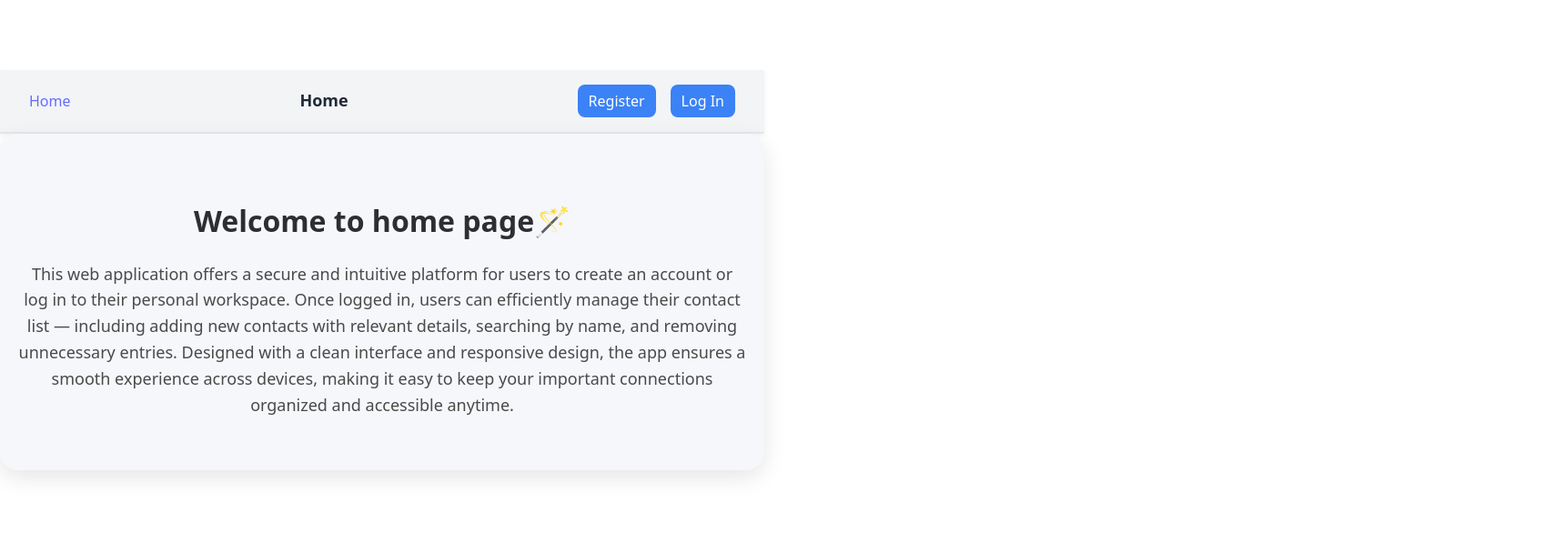
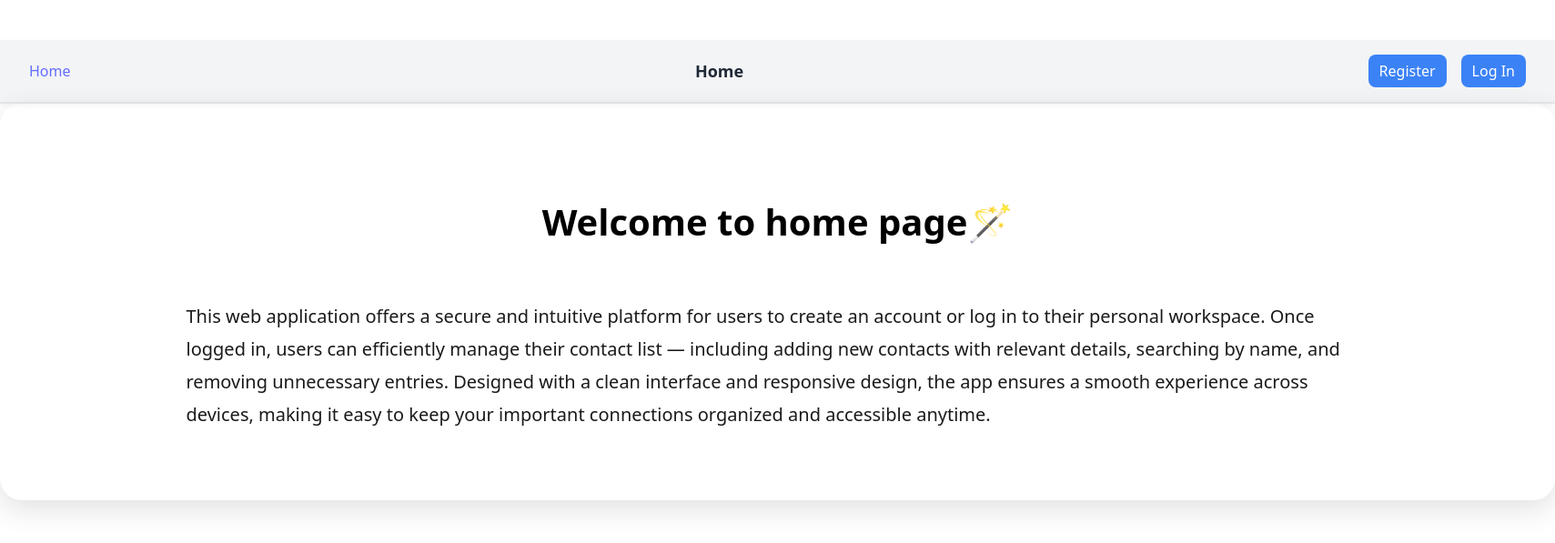
Before and after one commit to nazarko345/goit-react-hw-08, a React (Vite) app: page / in a window 1280 px wide. Shown: the part 103-700 px from the top of the page at 91% size, 1709 px wide, since content can reach past the window. Built offline with nearby package versions, Linux system fonts and the light colour scheme.

Commit message:
13 hw changes

```diff
--- a/src/components/AppBar/AppBar.module.css
+++ b/src/components/AppBar/AppBar.module.css
@@ -6,6 +6,7 @@
     padding: 16px 32px;
     border-bottom: 2px solid #e5e7eb;
     box-shadow: 0 2px 6px rgba(0, 0, 0, 0.05);
+    min-width: 1645px;
   }
 
   .link {
--- a/src/components/ContactForm/ContactForm.module.css
+++ b/src/components/ContactForm/ContactForm.module.css
@@ -24,7 +24,7 @@
 }
 
 .name:focus,
- .tel:focus {
+.tel:focus {
   border-color: #3b82f6;
   box-shadow: 0 0 0 3px rgba(59, 130, 246, 0.2);
 }
@@ -47,7 +47,7 @@
 }
 
 .error {
-  color: #e11d48; /* насичений червоний */
+  color: #e11d48;
   font-size: 0.85rem;
   margin-top: -8px;
   margin-bottom: 4px;
--- a/src/components/LoginForm/LoginForm.module.css
+++ b/src/components/LoginForm/LoginForm.module.css
@@ -18,6 +18,8 @@
   border-radius: 12px;
   outline: none;
   transition: border-color 0.3s ease;
+  background-color: transparent;
+  color: black;
 }
 
 .input:focus {
@@ -40,6 +42,17 @@
   background-color: #6d28d9;
 }
 
+.error {
+  color: #e63946;
+  font-size: 0.875rem;
+  font-weight: 500;
+  line-height: 1.2;
+
+  background: rgba(230, 57, 70, 0.08);
+  padding: 4px 8px;
+  border-radius: 6px;
+}
+
 @keyframes fadeIn {
   from {
     opacity: 0;
--- a/src/components/RegistrationForm/RegistrationForm.module.css
+++ b/src/components/RegistrationForm/RegistrationForm.module.css
@@ -2,12 +2,12 @@
   display: flex;
   flex-direction: column;
   gap: 16px;
+  max-width: 1000px;
+  padding: 60px 40px;
+  border-radius: 24px;
+  box-shadow: 0 10px 32px rgba(0, 0, 0, 0.12);
   max-width: 400px;
   margin: 40px auto;
-  padding: 24px;
-  background-color: #fdf4ff;
-  border-radius: 16px;
-  box-shadow: 0 4px 20px rgba(190, 24, 93, 0.15);
 }
 
 .input {
@@ -17,6 +17,8 @@
   font-size: 16px;
   outline: none;
   transition: border-color 0.3s;
+    background-color: transparent;
+  color: black;
 }
 
 .input:focus {
@@ -39,3 +41,25 @@
 .button:hover {
   background-color: #be185d;
 }
+
+.error {
+  color: #e63946;
+  font-size: 0.875rem;
+  font-weight: 500;
+  line-height: 1.2;
+
+  background: rgba(230, 57, 70, 0.08);
+  padding: 4px 8px;
+  border-radius: 6px;
+}
+
+@keyframes fadeIn {
+  from {
+    opacity: 0;
+    transform: translateY(10px);
+  }
+  to {
+    opacity: 1;
+    transform: translateY(0);
+  }
+}
--- a/src/components/SearchBox/SearchBox.module.css
+++ b/src/components/SearchBox/SearchBox.module.css
@@ -15,7 +15,6 @@
 .input {
   padding: 0.6rem 1rem;
   color: black;
-  padding: 0.6rem 1rem;
   border: 1px solid #d1d5db;
   border-radius: 8px;
   font-size: 1rem;
--- a/src/index.css
+++ b/src/index.css
@@ -3,6 +3,8 @@
   line-height: 1.5;
   font-weight: 400;
 
+  display: block;
+  align-items: flex-start;
   color-scheme: light dark;
   color: rgba(255, 255, 255, 0.87);
   background-color: #242424;
--- a/src/pages/ContactsPage/ContactsPage.module.css
+++ b/src/pages/ContactsPage/ContactsPage.module.css
@@ -1,19 +1,14 @@
-.contacts {
-    max-width: 600px;
-    margin: 0 auto;
-    padding: 24px 16px;
-    background-color: #f9f9ff;
-    border-radius: 16px;
-    box-shadow: 0 4px 20px rgba(124, 58, 237, 0.15);
-    display: flex;
-    flex-direction: column;
-    gap: 20px;
+@media screen and (min-width: 1024px) and (max-width: 1440px) {
+  .contacts {
+    max-width: 900px;
+    padding: 40px 32px;
+    border-radius: 20px;
+    box-shadow: 0 6px 28px rgba(124, 58, 237, 0.18);
+    gap: 28px;
   }
 
   .title {
-    text-align: center;
-    font-size: 28px;
-    color: #4c1d95;
-    margin-bottom: 12px;
-    font-weight: 600;
+    font-size: 34px;
+    margin-bottom: 20px;
   }
+}
--- a/src/pages/HomePage/HomePage.module.css
+++ b/src/pages/HomePage/HomePage.module.css
@@ -1,34 +1,23 @@
 .container {
-    max-width: 800px;
-    margin: 0 auto;
-    padding: 40px 20px;
-    background-color: #f5f7fa;
-    border-radius: 20px;
-    box-shadow: 0 8px 24px rgba(0, 0, 0, 0.1);
-    text-align: center;
-    animation: fadeIn 0.5s ease-in-out;
-  }
+  display: flex;
+  flex-direction: column;
+  align-items: center;
+  padding: 60px 40px;
+  border-radius: 24px;
+  box-shadow: 0 10px 32px rgba(0, 0, 0, 0.12);
+}
 
-  .title {
-    font-size: 32px;
-    font-weight: 700;
-    color: #2d2e32;
-    margin-bottom: 20px;
-  }
+.title {
+  color: black;
+  font-size: 40px;
+  display: block;
+  align-items: center;
+}
 
-  .subtitle {
-    font-size: 18px;
-    color: #4a4a4a;
-    line-height: 1.6;
-  }
-
-  @keyframes fadeIn {
-    from {
-      opacity: 0;
-      transform: translateY(15px);
-    }
-    to {
-      opacity: 1;
-      transform: translateY(0);
-    }
-  }
+.subtitle {
+  padding: 16px 32px;
+  font-size: 20px;
+  line-height: 1.8;
+  margin: 0;
+  max-width: 1300px;
+}
```
Also changed, not shown: src/components/Contact/Contact.module.css (line endings or trailing spaces), src/components/ContactList/ContactList.module.css (line endings or trailing spaces).
